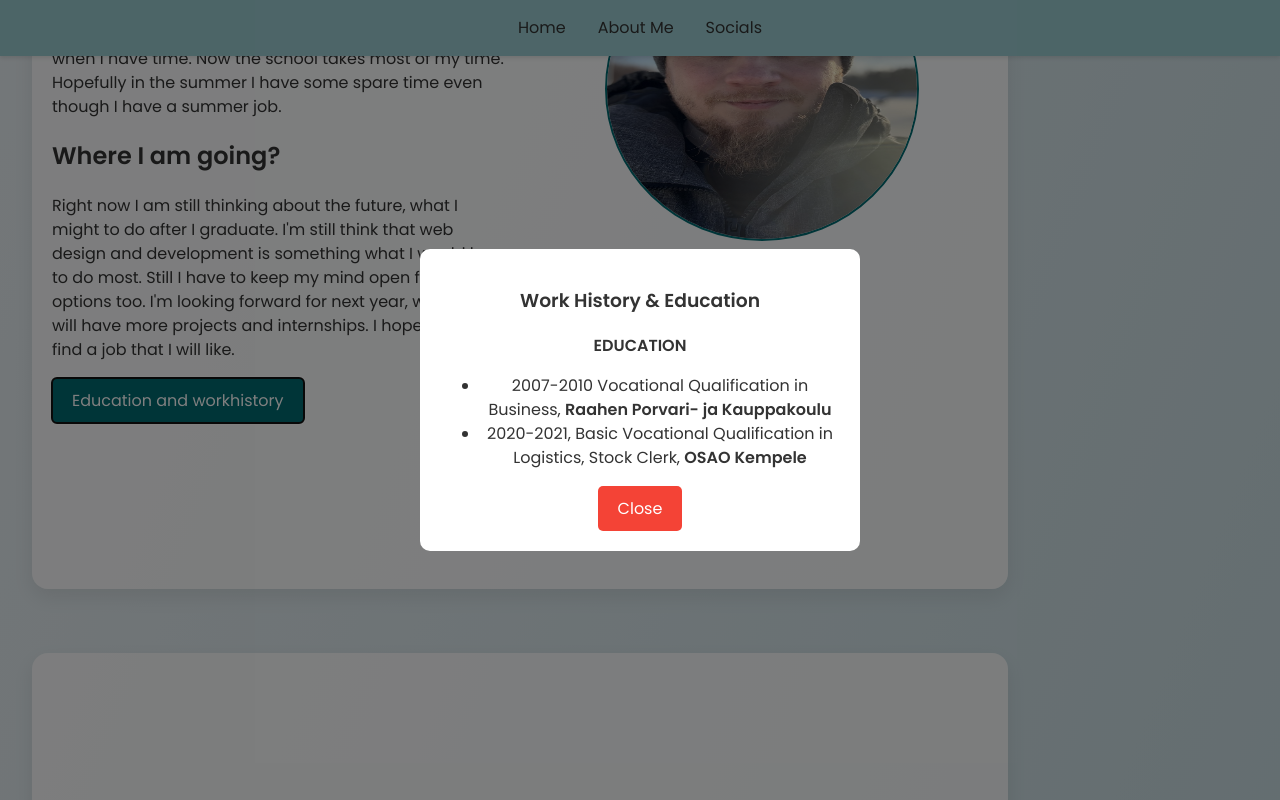
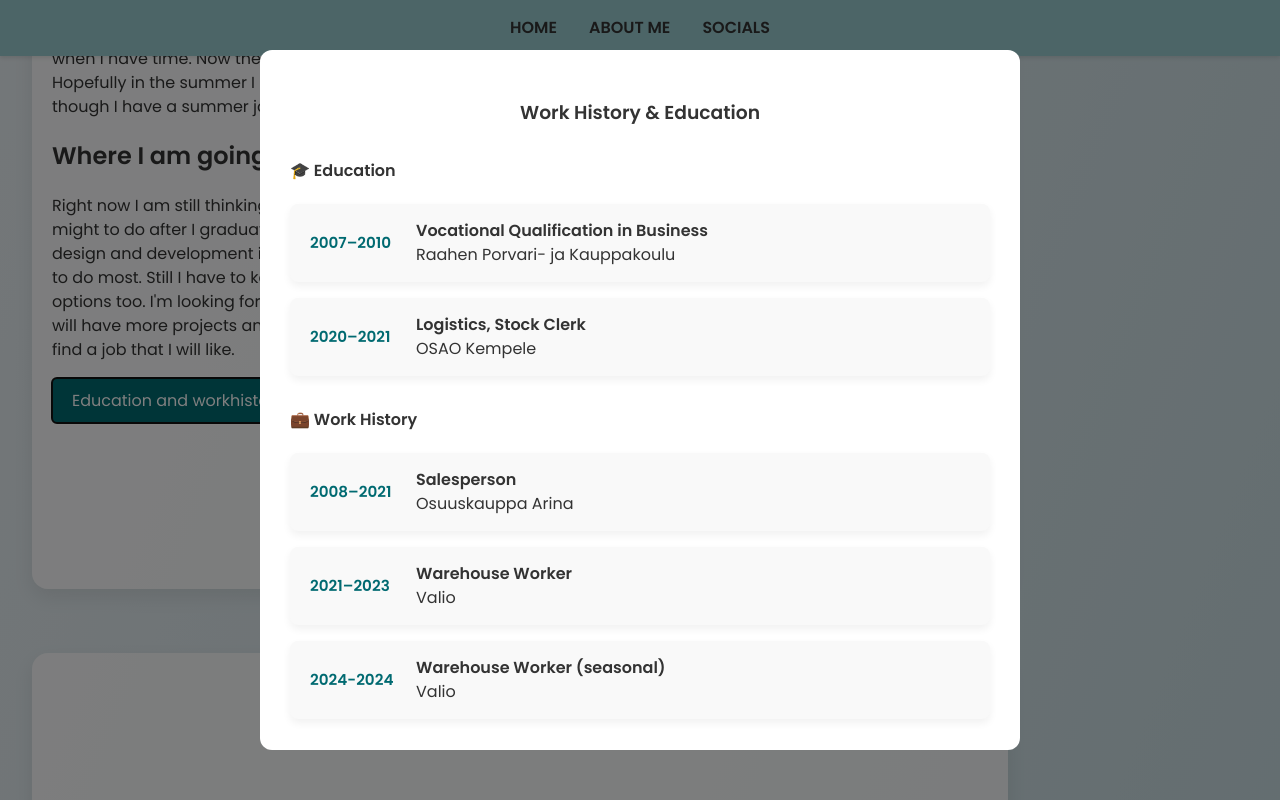
Before and after one commit to mikholi/my-portfolio, a React (Vite) app: page / in a window 1280 px wide. Both pictures are taken after a click on the button "Education and workhistory". Shown: the part 1607-2407 px from the top of the page. Built offline with nearby package versions, Linux system fonts and the light colour scheme.

Commit message:
styled modal

```diff
--- a/src/App.jsx
+++ b/src/App.jsx
@@ -20,9 +20,9 @@ const App = () => {
       {/* Navbar */}
       <nav className="navbar">
         <ul>
-          <li><a href="#home">Home</a></li>
-          <li><a href="#about">About Me</a></li>
-          <li><a href="#socials">Socials</a></li>
+          <li><a href="#home"><b>HOME</b></a></li>
+          <li><a href="#about"><b>ABOUT ME</b></a></li>
+          <li><a href="#socials"><b>SOCIALS</b></a></li>
         </ul>
       </nav>
 
@@ -86,17 +86,55 @@ const App = () => {
       </div>
 
       {/* Modal for Additional Information */}
+      {/* Modal */}
       {isModalOpen && (
         <div className="modal">
           <div className="modal-content">
             <h3>Work History & Education</h3>
-            <p>
-              <b>EDUCATION</b>
-              <ul>
-                <li>2007-2010 Vocational Qualification in Business, <b>Raahen Porvari- ja Kauppakoulu</b></li>
-                <li>2020-2021, Basic Vocational Qualification in Logistics, Stock Clerk, <b>OSAO Kempele</b></li>
-              </ul>
-            </p>
+
+            <div className="modal-section">
+              <h4><b>🎓 Education</b></h4>
+              <div className="card-entry">
+                <div className="card-date">2007–2010</div>
+                <div>
+                  <b>Vocational Qualification in Business</b><br />
+                  Raahen Porvari- ja Kauppakoulu
+                </div>
+              </div>
+              <div className="card-entry">
+                <div className="card-date">2020–2021</div>
+                <div>
+                  <b>Logistics, Stock Clerk</b><br />
+                  OSAO Kempele
+                </div>
+              </div>
+            </div>
+
+            <div className="modal-section">
+              <h4><b>💼 Work History</b></h4>
+              <div className="card-entry">
+                <div className="card-date">2008–2021</div>
+                <div>
+                  <b>Salesperson</b><br />
+                  Osuuskauppa Arina
+                </div>
+              </div>
+              <div className="card-entry">
+                <div className="card-date">2021–2023</div>
+                <div>
+                  <b>Warehouse Worker</b><br />
+                  Valio
+                </div>
+              </div>
+              <div className="card-entry">
+                <div className="card-date">2024-2024</div>
+                <div>
+                  <b>Warehouse Worker (seasonal)</b><br />
+                  Valio
+                </div>
+              </div>
+            </div>
+
             <button onClick={closeModal} className="btn-close-modal">Close</button>
           </div>
         </div>
--- a/src/style.css
+++ b/src/style.css
@@ -11,7 +11,6 @@ body {
   color: #333;
 }
 
-
 .navbar {
   position: fixed;
   width: 100%;
@@ -19,8 +18,6 @@ body {
   box-shadow: 0 2px 4px rgba(0,0,0,0.1);
   z-index: 1000;
 }
-
-
 
 .navbar ul {
   list-style: none;
@@ -34,7 +31,7 @@ body {
 .navbar a {
   text-decoration: none;
   color: #333;
-  font-weight: 500;
+  font-weight: 700;
   position: relative;
 }
 
@@ -53,7 +50,6 @@ body {
   width: 100%;
 }
 
-
 .content-container {
   display: flex;
   flex-direction: column;
@@ -61,7 +57,6 @@ body {
   padding-top: 100px;
 }
 
-/* Section Styling */
 .section {
   display: flex;
   flex-direction: column;
@@ -76,10 +71,7 @@ body {
   width: 90%;
   border-radius: 16px;
   box-shadow: 0 8px 20px rgba(0,0,0,0.08);
-
 }
-
-
 
 .highlight {
   color: #006A71;
@@ -96,7 +88,6 @@ body {
   font-size: 1.2rem;
   color: #666;
 }
-
 
 .about-section {
   display: flex;
@@ -158,7 +149,6 @@ body {
   border-radius: 1rem;
 }
 
-/* Social Icons */
 .social-icons {
   display: flex;
   justify-content: center;
@@ -166,8 +156,6 @@ body {
   font-size: 2rem;
   margin-top: 1rem;
 }
-
-
 
 .social-icons a {
   color: #333;
@@ -179,7 +167,6 @@ body {
   color: #006A71;
 }
 
-/* Modal Styles */
 .modal {
   position: fixed;
   top: 0;
@@ -189,17 +176,50 @@ body {
   display: flex;
   justify-content: center;
   align-items: center;
-  background-color: rgba(0, 0, 0, 0.5); /* Semi-transparent background */
-  z-index: 1000; /* Ensure the modal is on top */
+  background-color: rgba(0, 0, 0, 0.5);
+  z-index: 1000;
 }
 
 .modal-content {
   background-color: white;
-  padding: 20px;
-  border-radius: 10px;
-  width: 400px;
+  padding: 30px;
+  border-radius: 12px;
+  width: 700px;
   max-width: 90%;
+  max-height: 80vh; /* limit height */
+  overflow-y: auto;  /* scroll content inside if too tall */
   text-align: center;
+  position: relative;
+  text-align: center;
+  animation: fadeInUp 0.5s ease;
+}
+
+.modal-section {
+  margin: 2rem 0;
+  text-align: left;
+}
+
+.card-entry {
+  background-color: #f9f9f9;
+  padding: 15px 20px;
+  border-radius: 8px;
+  box-shadow: 0 4px 8px rgba(0,0,0,0.06);
+  margin-bottom: 1rem;
+  display: flex;
+  gap: 1rem;
+  align-items: center;
+  transition: transform 0.2s ease;
+}
+
+.card-entry:hover {
+  transform: translateY(-2px);
+}
+
+.card-date {
+  min-width: 90px;
+  font-weight: 600;
+  color: #006A71;
+  font-size: 0.95rem;
 }
 
 .btn-show-more {
@@ -222,14 +242,13 @@ body {
   border: none;
   cursor: pointer;
   border-radius: 5px;
+  margin-top: 1rem;
 }
 
 .btn-close-modal:hover {
   background-color: #e53935;
 }
 
-
-/* Animations */
 @keyframes fadeInUp {
   0% {
     opacity: 0;
@@ -241,7 +260,6 @@ body {
   }
 }
 
-/* Responsive */
 @media (max-width: 768px) {
   .about-container {
     flex-direction: column;
@@ -256,9 +274,6 @@ body {
     width: 200px;
     height: 200px;
   }
-
-
-
 }
 
 @media (max-width: 600px) {
```
